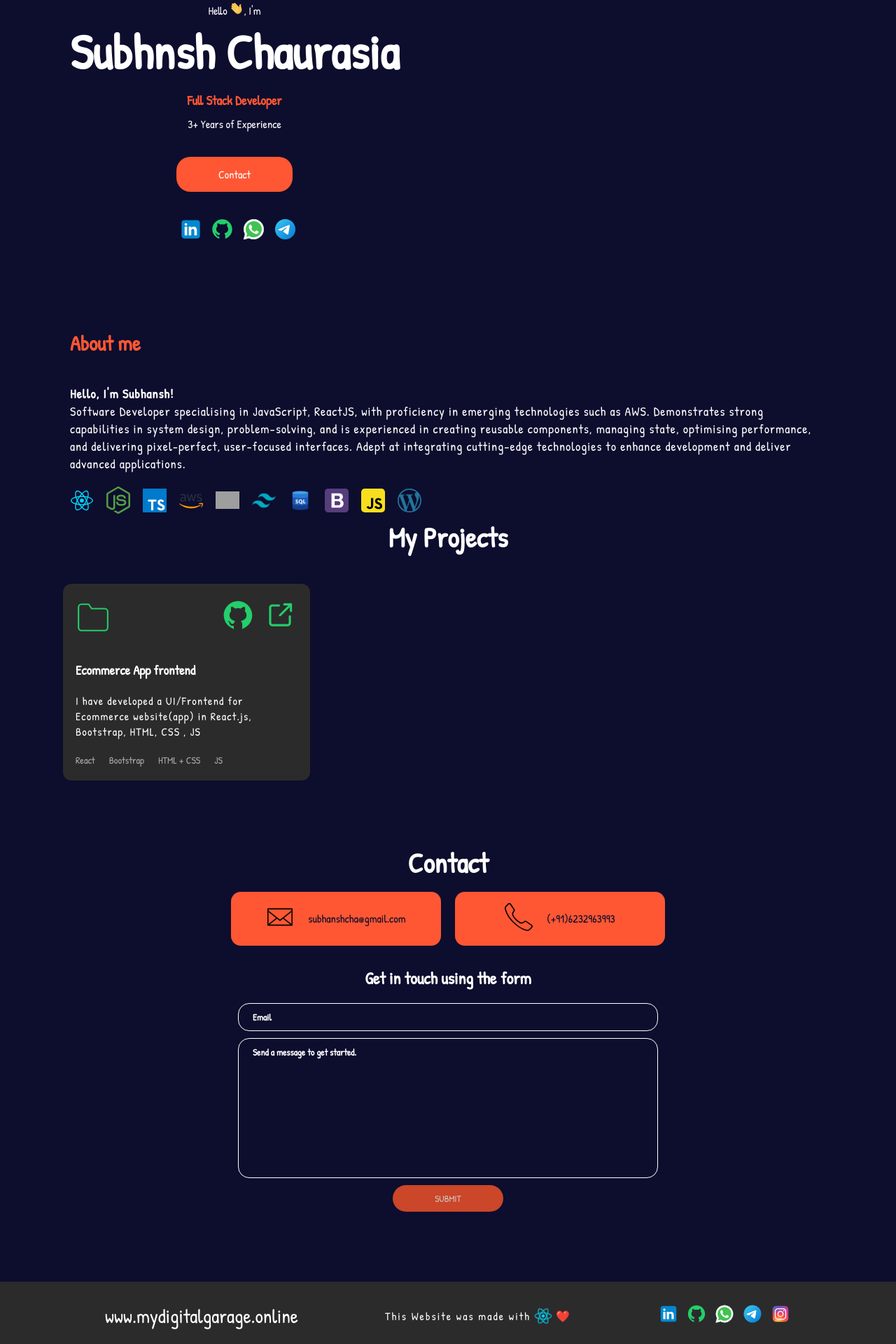
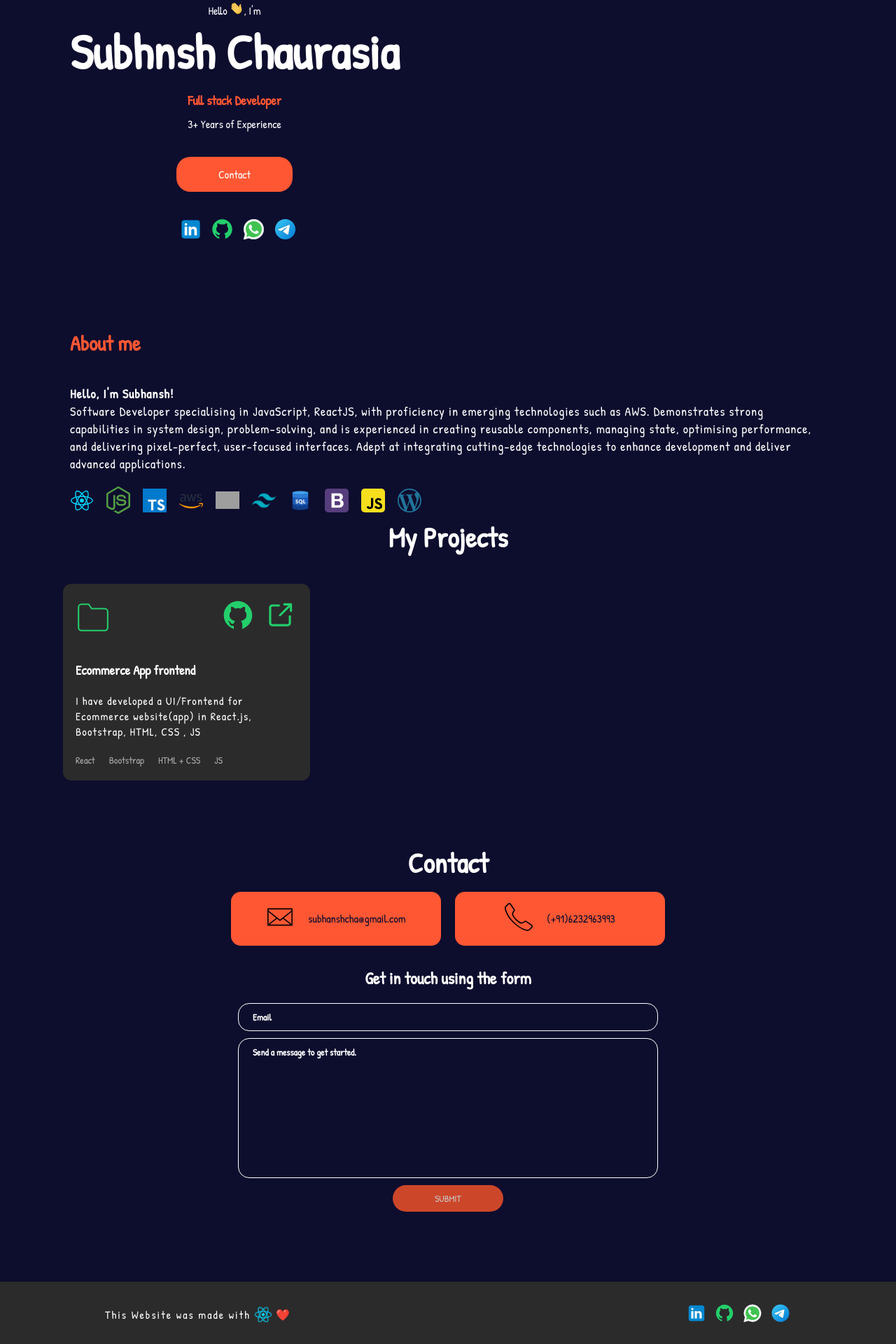
Before and after one commit to MrCurious-glitch/Subhansh-portfolio, a React (Create React App) app: page / in a window 1280 px wide. Shown: the part 160-2080 px from the top of the page at 70% size. Built offline with nearby package versions, Linux system fonts and the light colour scheme; grey boxes are pictures that could not be loaded.

Commit message:
quick fixes of link associated

```diff
--- a/src/components/Footer/Footer.tsx
+++ b/src/components/Footer/Footer.tsx
@@ -10,10 +10,7 @@
 export function Footer() {
   return (
     <Container className="footer">
-      <a href="https://mydigitalgarage.online" className="logo">
-        <span>www.mydigitalgarage</span>
-        <span>.online</span>
-      </a>
+
       <div>
         <p>
           This Website was made with <img src={reactIcon} alt="React" />
@@ -22,21 +19,21 @@
       </div>
       <div className="social-media">
         <a
-          href="https://www.linkedin.com/in/saurabh-sanap-159871179/"
+          href="https://www.linkedin.com/in/subhansh-chaurasia-62a2a016b"
           target="_blank"
           rel="noreferrer"
         >
           <img src={linkedin} alt="Linkedin" />
         </a>
         <a
-          href="https://github.com/Sonooo/"
+          href="https://github.com/MrCurious-glitch"
           target="_blank"
           rel="noreferrer"
         >
           <img src={githubIcon} alt="GitHub" />
         </a>
         <a
-          href="https://api.whatsapp.com/send/?phone=%2B919579411158&text=Hello+Saurabh"
+          href="https://api.whatsapp.com/send/?phone=%2B916232963993&text=Hello+Saurabh"
           target="_blank"
           rel="noreferrer"
         >
@@ -49,13 +46,7 @@
         >
           <img src={telegram} alt="telegram" />
         </a>
-        <a
-          href="https://www.instagram.com/mostlyinsaneinsaan"
-          target="_blank"
-          rel="noreferrer"
-        >
-          <img src={instagramIcon} alt="Instagram" />
-        </a>
+
       </div>
     </Container>
   )
--- a/src/components/Hero/Hero.tsx
+++ b/src/components/Hero/Hero.tsx
@@ -19,7 +19,7 @@
           <h1>Subhnsh Chaurasia</h1>
         </ScrollAnimation>
         <ScrollAnimation animateIn="fadeInUp" delay={0.4 * 1000}>
-          <h3>Full Stack Developer</h3>
+          <h3>Full stack Developer</h3>
         </ScrollAnimation>
         <ScrollAnimation animateIn="fadeInUp" delay={0.6 * 1000}>
           <p className="small-resume"> 3+ Years of Experience</p>
@@ -38,7 +38,7 @@
         <img src={linkedin} alt="Linkedin" />
       </a>
         <a
-          href="https://github.com/Sonooo/"
+          href="https://github.com/MrCurious-glitch"
           target="_blank"
           rel="noreferrer"
         >
```
